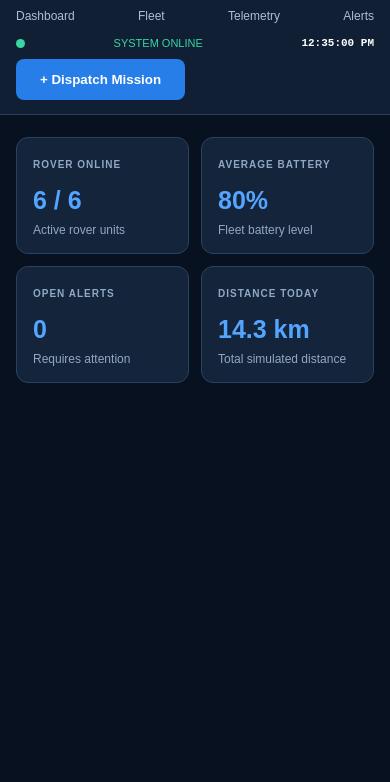
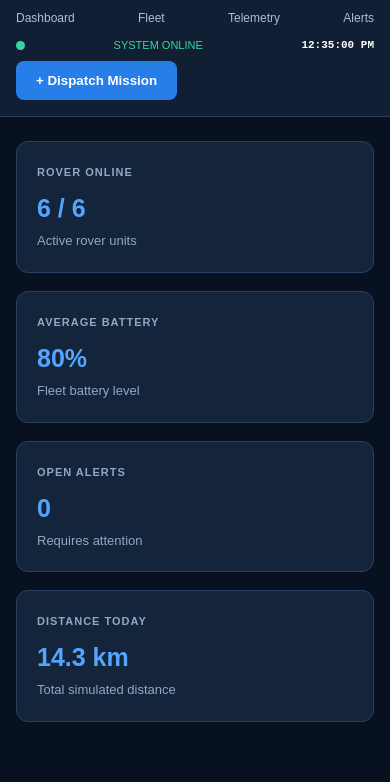
Before and after one commit to Bhuvaneshwari-811/Full-Stack-Project, a plain HTML site: page index.html in a window 390 px wide. Shown: the part 62-844 px from the top of the page. Drawn offline with Linux system fonts and the light colour scheme.

Commit message:
Improve mobile responsive design

```diff
--- a/style.css
+++ b/style.css
@@ -1,4 +1,3 @@
-
 * {
     box-sizing: border-box;
     margin: 0;
@@ -106,6 +105,8 @@ button:hover {
     color: #91a8c5;
 }
 
+/* DESKTOP DASHBOARD */
+
 .rstatus-grid {
     display: grid;
     grid-template-columns: repeat(4, minmax(0, 1fr));
@@ -144,14 +145,18 @@ button:hover {
     font-size: 12px;
 }
 
-/* TABLET AND MOBILE */
+/* TABLET AND MOBILE DESIGN */
 
 @media screen and (max-width: 768px) {
 
     .topbar {
         flex-wrap: wrap;
-        padding: 14px 16px;
+        padding: 16px;
         gap: 14px;
+    }
+
+    .brand {
+        gap: 8px;
     }
 
     .brand-logo {
@@ -182,20 +187,34 @@ button:hover {
     }
 
     .page {
-        padding: 22px 16px;
+        padding: 24px 16px;
     }
 
     .rstatus-grid {
-        grid-template-columns: repeat(2, minmax(0, 1fr));
-        gap: 12px;
+        grid-template-columns: 1fr;
+        gap: 18px;
+        margin-bottom: 24px;
     }
 
     .rstatus-card {
-        padding: 16px;
+        padding: 20px;
     }
 
     .rstatus-card h2 {
         font-size: 25px;
+    }
+
+    .rstatus-card span {
+        font-size: 11px;
+    }
+
+    .rstatus-card p {
+        font-size: 13px;
+        line-height: 1.6;
+    }
+
+    button {
+        padding: 12px 20px;
     }
 }
 
@@ -203,8 +222,16 @@ button:hover {
 
 @media screen and (max-width: 380px) {
 
+    .brand h1 {
+        font-size: 19px;
+    }
+
+    .page {
+        padding: 20px 12px;
+    }
+
     .rstatus-grid {
-        grid-template-columns: 1fr;
+        gap: 16px;
     }
 
     .rstatus-card {
```
